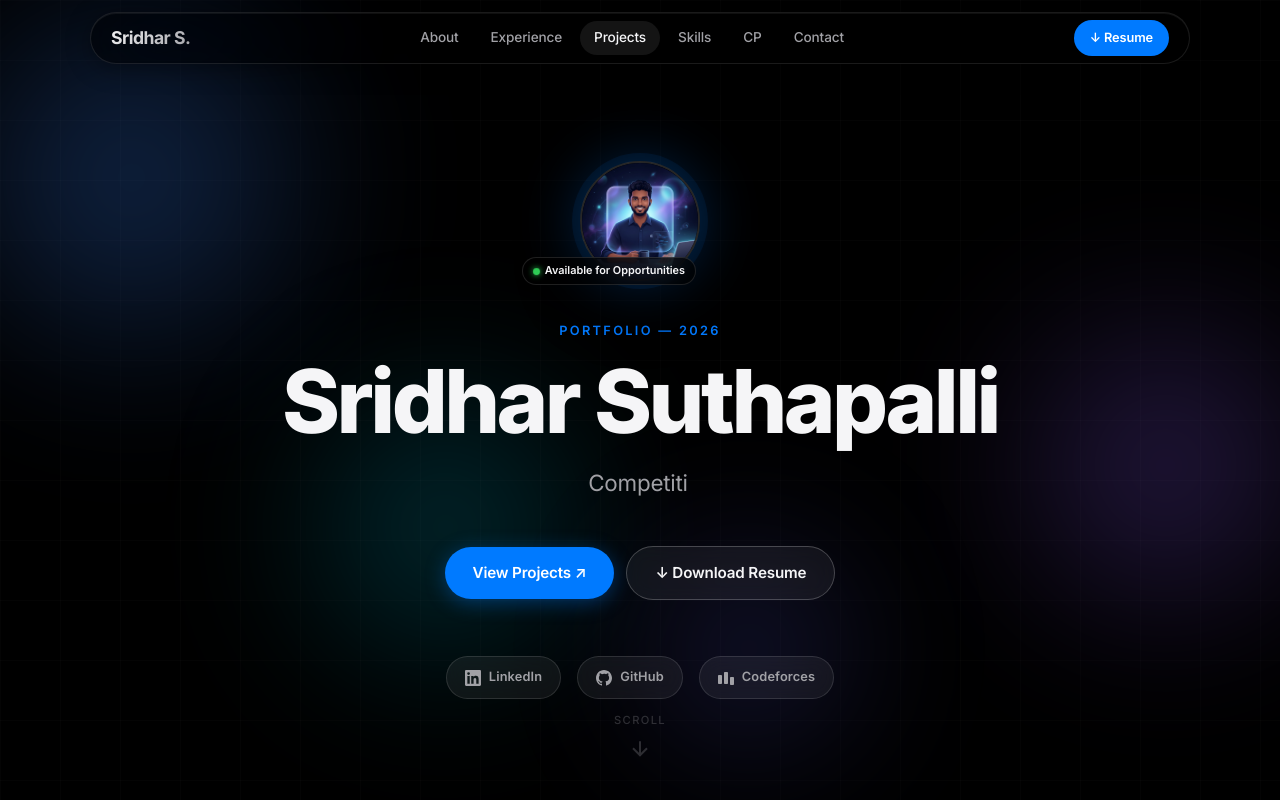
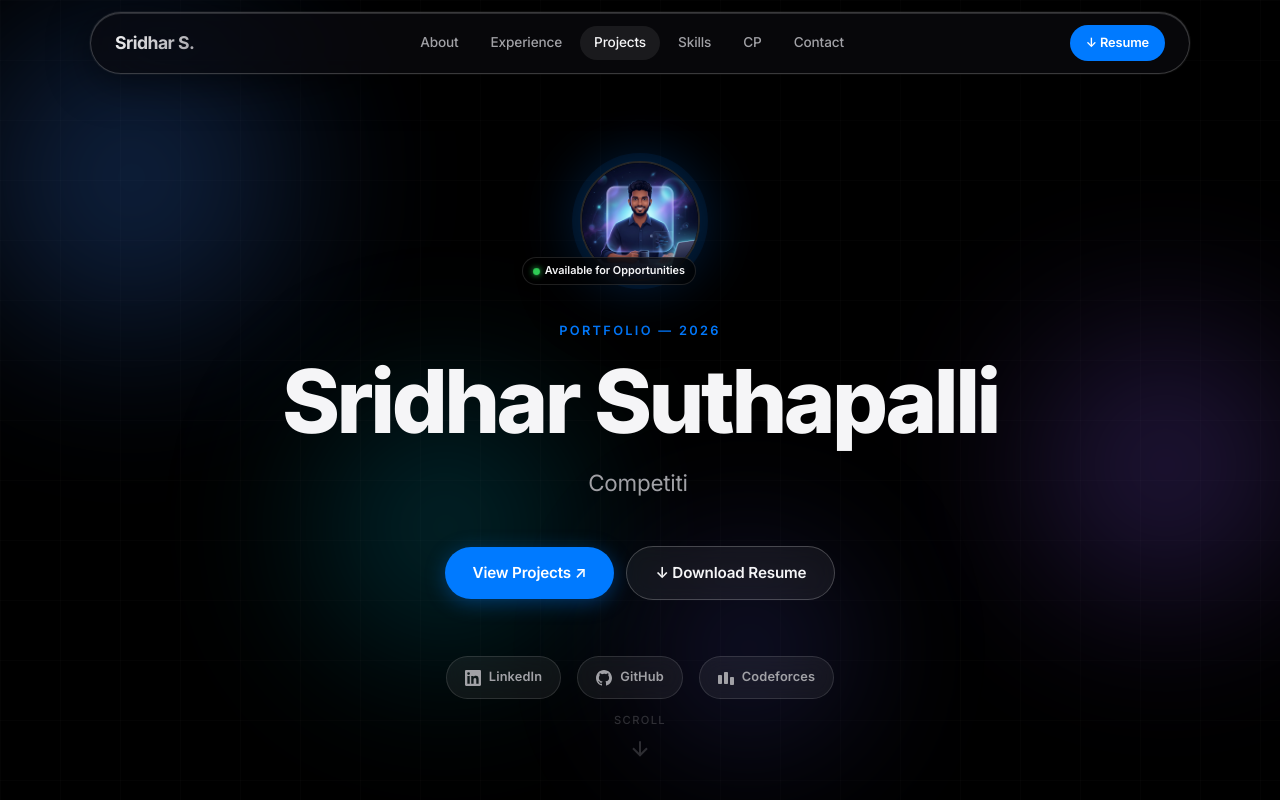
Before and after one commit to Illuminati9/Illuminati9.github.io, a React (Vite) app: page / in a window 1280 px wide. In both pictures the pointer is over the element 640 px from the left and 38 px from the top of the page. Shown: the top 800 px of the page. Built offline with nearby package versions, Linux system fonts and the light colour scheme.

Commit message:
feat: Google Drive resume link and Apple navbar hover expand

```diff
--- a/src/App.jsx
+++ b/src/App.jsx
@@ -50,7 +50,7 @@ function Navbar() {
 
         <div className="navbar-cta">
           <a
-            href="/Sridhar_Resume.pdf"
+            href="https://drive.google.com/file/d/1XahEoVfOsteb7ixsu8gVbq_H5o0-DF2k/view?usp=sharing"
             target="_blank"
             rel="noopener noreferrer"
             className="btn-resume"
@@ -175,7 +175,7 @@ function Hero() {
           <a href="#projects" className="btn-primary" onClick={e => { e.preventDefault(); document.getElementById('projects')?.scrollIntoView({ behavior: 'smooth' }) }}>
             View Projects ↗
           </a>
-          <a href="/Sridhar_Resume.pdf" target="_blank" rel="noopener noreferrer" className="btn-secondary">
+          <a href="https://drive.google.com/file/d/1XahEoVfOsteb7ixsu8gVbq_H5o0-DF2k/view?usp=sharing" target="_blank" rel="noopener noreferrer" className="btn-secondary">
             ↓ Download Resume
           </a>
         </div>
@@ -755,7 +755,7 @@ function Footer() {
         <div className="footer-links">
           <a href="https://github.com/Illuminati9" target="_blank" rel="noopener noreferrer" className="footer-link">GitHub</a>
           <a href="https://linkedin.com/in/sridharsuthapalli" target="_blank" rel="noopener noreferrer" className="footer-link">LinkedIn</a>
-          <a href="/Sridhar_Resume.pdf" target="_blank" rel="noopener noreferrer" className="footer-link">Resume</a>
+          <a href="https://drive.google.com/file/d/1XahEoVfOsteb7ixsu8gVbq_H5o0-DF2k/view?usp=sharing" target="_blank" rel="noopener noreferrer" className="footer-link">Resume</a>
         </div>
       </div>
     </footer>
--- a/src/index.css
+++ b/src/index.css
@@ -289,13 +289,42 @@ body {
   border: 1px solid rgba(255, 255, 255, 0.1);
   border-radius: var(--radius-pill);
   box-shadow: 0 4px 24px rgba(0, 0, 0, 0.4), inset 0 1px 0 rgba(255, 255, 255, 0.06);
-  transition: var(--transition-base);
+  /* Apple-style spring transition — covers all morphing properties */
+  transition:
+    height 0.38s cubic-bezier(0.34, 1.5, 0.64, 1),
+    padding 0.38s cubic-bezier(0.34, 1.5, 0.64, 1),
+    background 0.25s ease,
+    border-color 0.25s ease,
+    box-shadow 0.38s ease;
+}
+
+/* Apple-style expand on hover — navbar grows taller, glow intensifies */
+.navbar-inner:hover {
+  height: 62px;
+  padding: 0 24px;
+  background: rgba(10, 10, 15, 0.72);
+  border-color: rgba(255, 255, 255, 0.2);
+  box-shadow:
+    0 8px 40px rgba(0, 0, 0, 0.55),
+    0 0 0 1px rgba(255, 255, 255, 0.06),
+    inset 0 1px 0 rgba(255, 255, 255, 0.14);
 }
 
 .navbar.scrolled .navbar-inner {
   background: rgba(0, 0, 0, 0.8);
   border-color: rgba(255, 255, 255, 0.14);
   box-shadow: 0 8px 40px rgba(0, 0, 0, 0.6), inset 0 1px 0 rgba(255, 255, 255, 0.08);
+}
+
+.navbar.scrolled .navbar-inner:hover {
+  height: 62px;
+  padding: 0 24px;
+  background: rgba(0, 0, 0, 0.9);
+  border-color: rgba(255, 255, 255, 0.22);
+  box-shadow:
+    0 12px 48px rgba(0, 0, 0, 0.7),
+    0 0 0 1px rgba(255, 255, 255, 0.08),
+    inset 0 1px 0 rgba(255, 255, 255, 0.16);
 }
 
 .navbar-logo {
```
